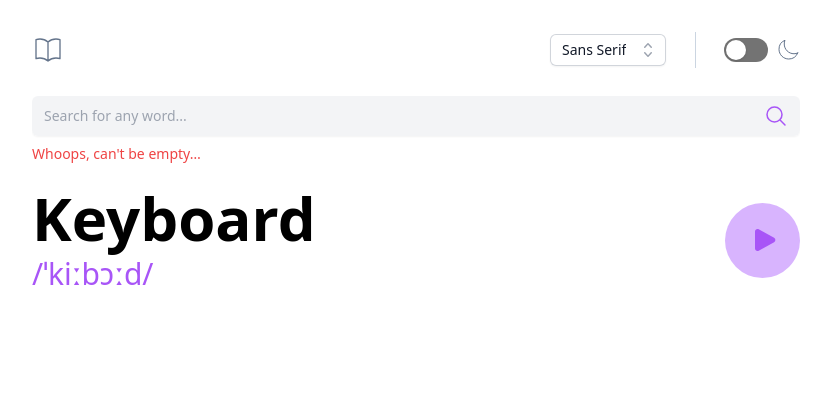
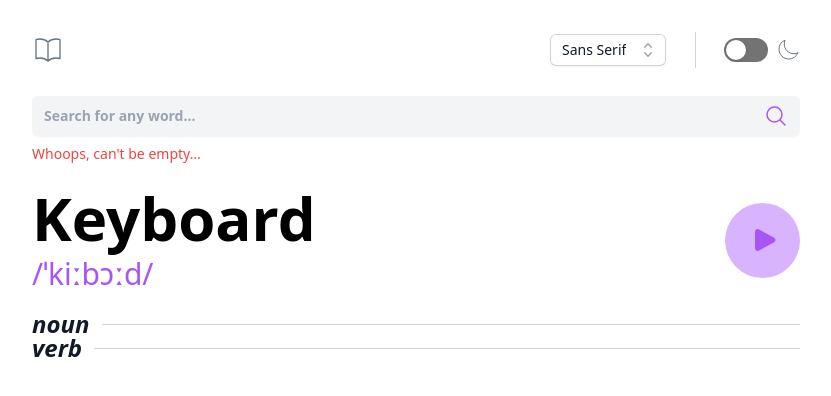
Before and after one commit to DJaye33/Dictionary-Web-App, a React (Vite) app: page / in a window 1280 px wide. Shown: the top 396 px of the page, without its empty margins (224-1055 px from the left). Built offline with nearby package versions, Linux system fonts and the light colour scheme.

Commit message:
add content divider components

```diff
--- a/src/Components/AppMain/AppMain.tsx
+++ b/src/Components/AppMain/AppMain.tsx
@@ -1,5 +1,6 @@
 import Search from "../Search/Search";
 import Definition from "../Definition/Definition";
+import ContentDivder from "../ContentDivider/ContentDivder";
 
 const AppMain = () => {
   return (
@@ -10,9 +11,9 @@ const AppMain = () => {
       <div className="md:py-1">
         <Definition />
       </div>
-      <div className="px-4 py-4 sm:px-6">
-        {/* Content goes here */}
-        {/* We use less vertical padding on card footers at all sizes than on headers or body sections */}
+      <div className="md:py-4">
+        <ContentDivder partOfSpeech="noun" />
+        <ContentDivder partOfSpeech="verb" />
       </div>
     </main>
   );
--- /dev/null
+++ b/src/Components/ContentDivider/ContentDivder.tsx
@@ -0,0 +1,20 @@
+type ContentDividerProps = {
+  partOfSpeech: string;
+};
+
+const ContentDivder = ({ partOfSpeech }: ContentDividerProps) => {
+  return (
+    <div className="relative">
+      <div className="absolute inset-0 flex items-center" aria-hidden="true">
+        <div className="w-full border-t border-gray-300" />
+      </div>
+      <div className="relative flex justify-start">
+        <span className="bg-white pr-3 leading-6 text-2xl text-gray-900 font-bold italic">
+          {partOfSpeech}
+        </span>
+      </div>
+    </div>
+  );
+};
+
+export default ContentDivder;
--- a/src/Components/Search/Search.tsx
+++ b/src/Components/Search/Search.tsx
@@ -10,7 +10,7 @@ const Search = () => {
           type="search"
           name="search"
           id="search"
-          className="block w-full rounded-md border-0 py-2.5 pr-10 text-gray-900 bg-gray-100 placeholder:text-gray-400 focus:ring-2 focus:ring-inset focus:ring-purple-500 sm:text-sm"
+          className="block w-full rounded-md border-0 py-2.5 pr-10 text-gray-900 bg-gray-100 placeholder:text-gray-400 font-extrabold focus:ring-2 focus:ring-inset focus:ring-purple-500 sm:text-sm"
           placeholder="Search for any word..."
         />
         <div className="pointer-events-none absolute inset-y-0 right-0 flex items-center pr-3">
```
